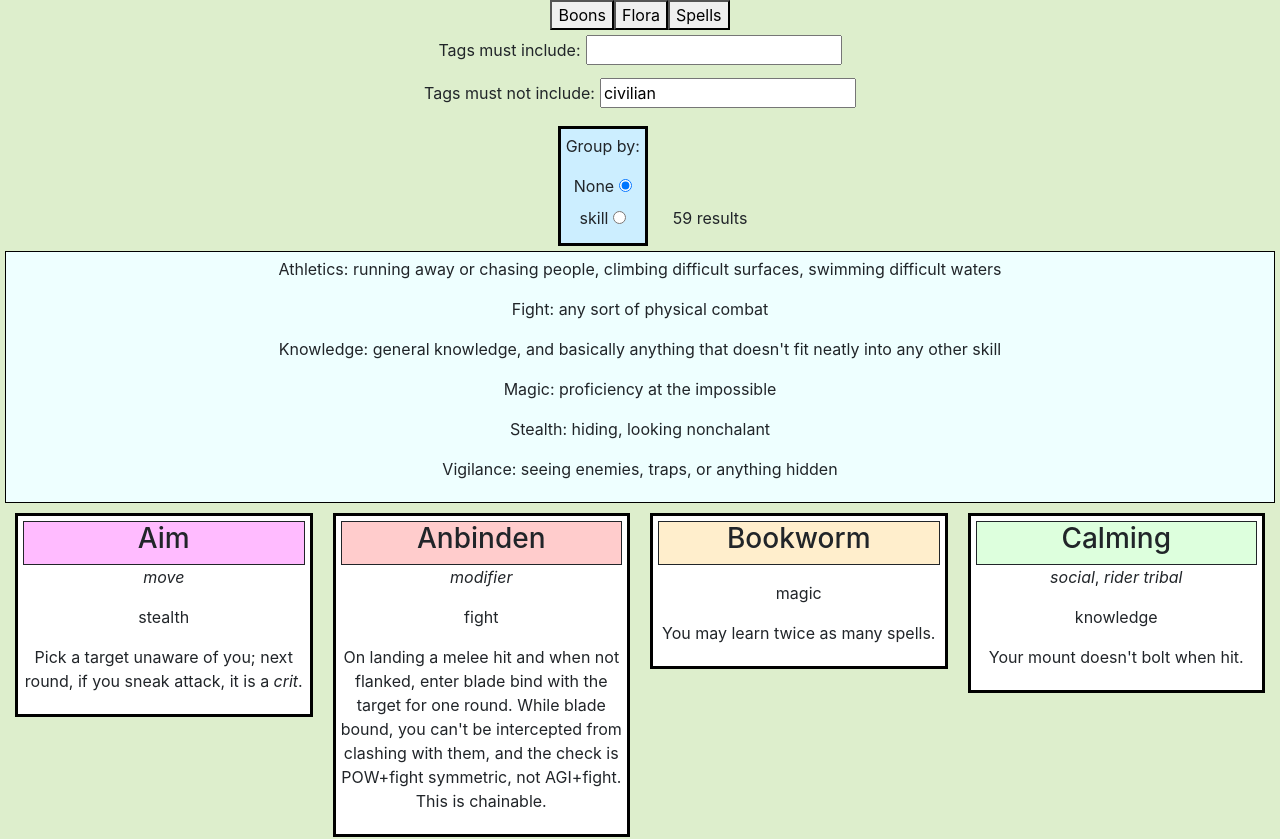
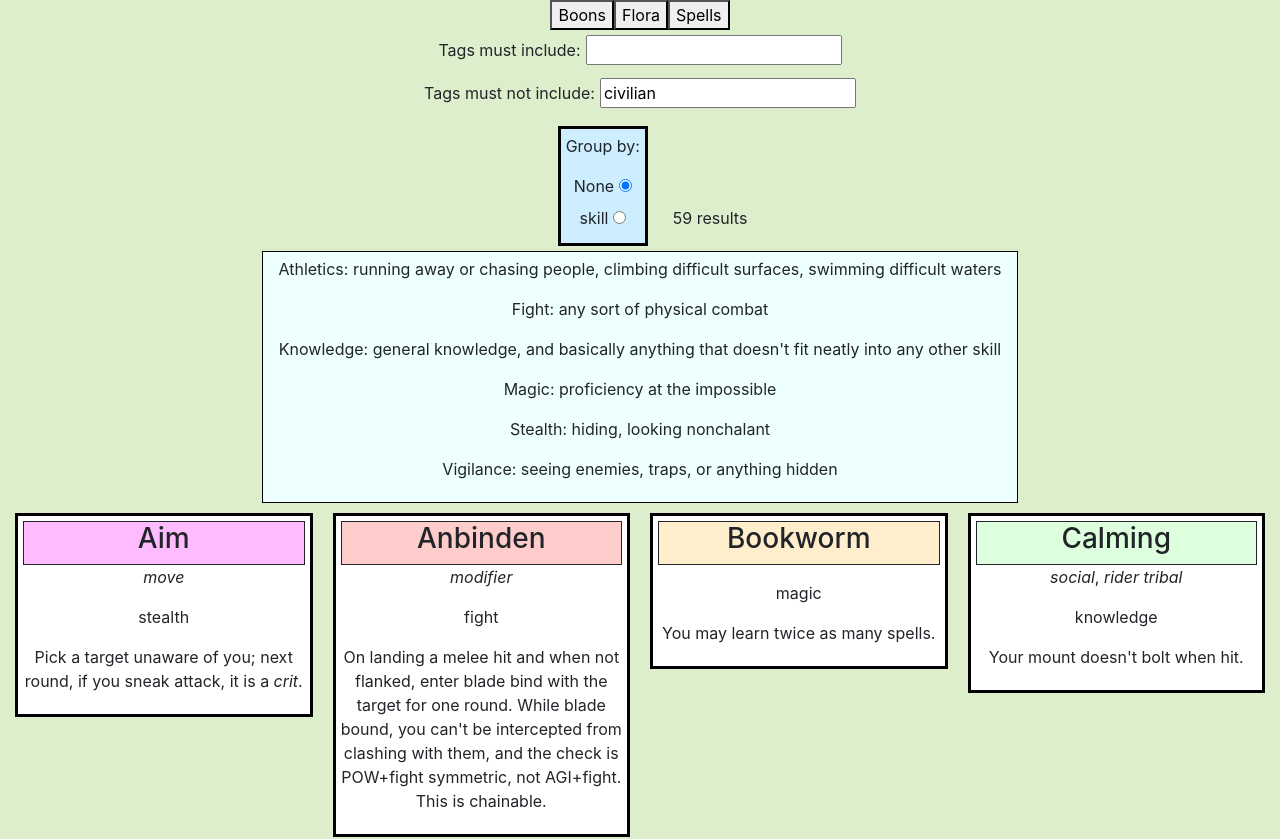
Before and after one commit to MarkGN/pantheont-frontend, a React (Create React App) app: page / in a window 1280 px wide. Shown: the top 839 px of the page. Built offline with nearby package versions, Linux system fonts and the light colour scheme.

Commit message:
prettify legend

```diff
--- a/src/components/Legend.jsx
+++ b/src/components/Legend.jsx
@@ -3,7 +3,7 @@ import React from "react";
 const data = require("../data/legend.json");
 
 export default function Legend(props) {
-  return <div className="legend">
+  return <div className="legend"><div className="inner-legend">
     {(data[props.contentType] || [""]).map((line, ix) => <p key={ix}>{line}</p>)}
-  </div>
+  </div></div>
 }
--- a/src/styles.css
+++ b/src/styles.css
@@ -75,11 +75,16 @@ header {
   display: inline-block;
 }
 
-.legend {
+.inner-legend {
   background-color: #eeffff;
   border: 1px solid black;
+  margin: auto;
+  padding: 5px 15px;
+  width:fit-content;
+}
+
+.legend {
   display: inline;
-  padding: 5px 15px;
   width: 100%;
 }
 
```
